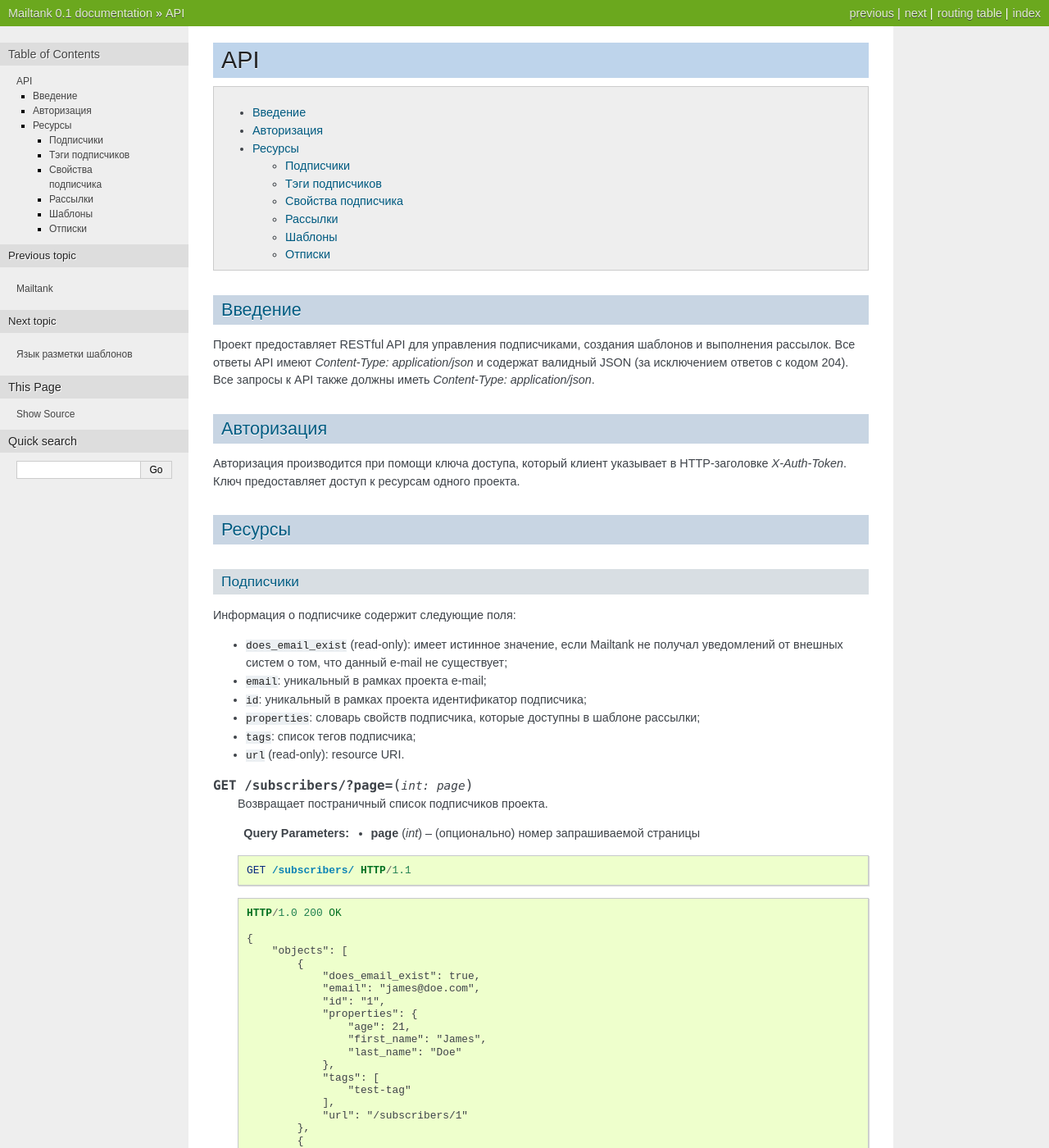
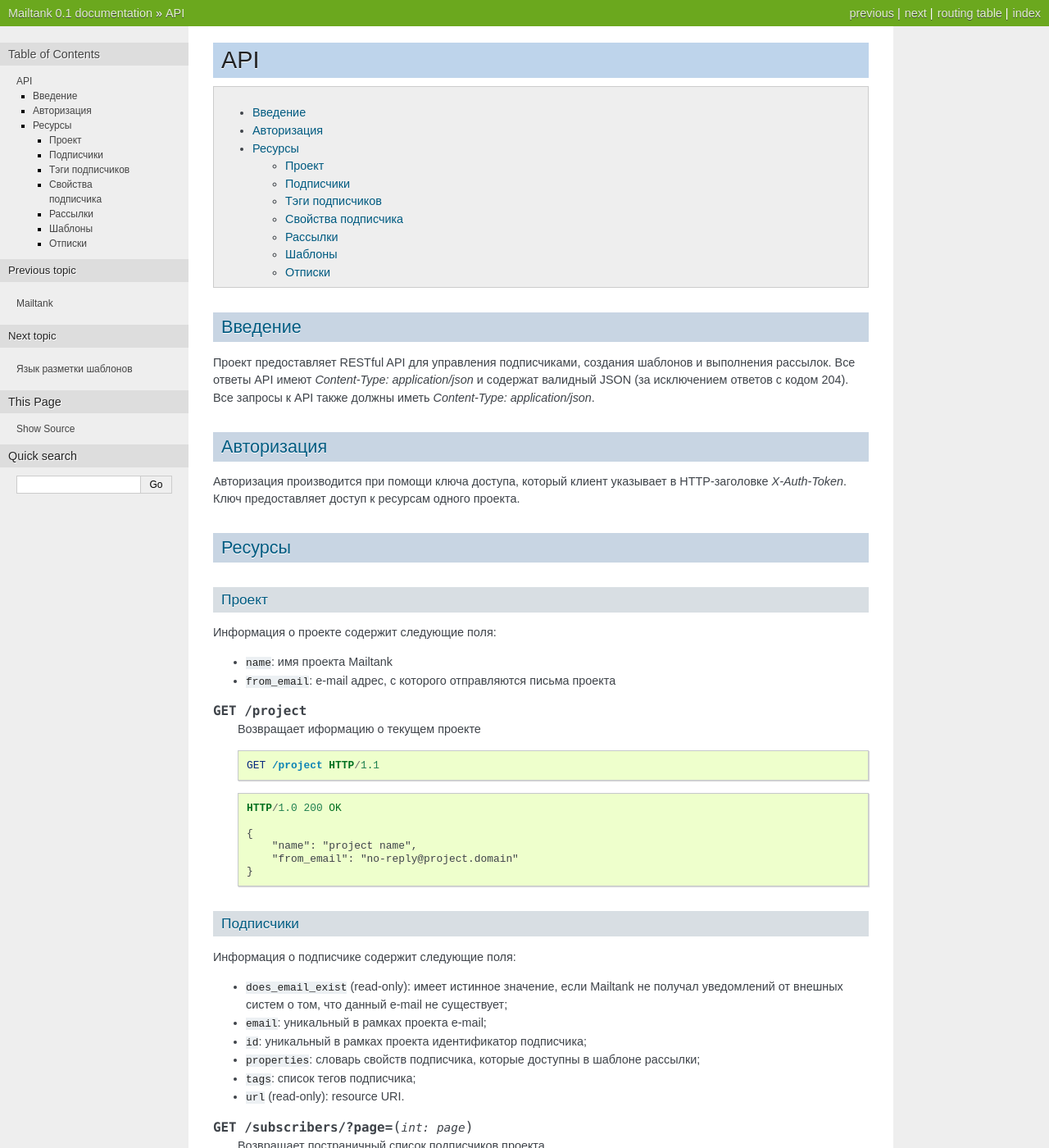
Before and after one commit to mailtank-ru/mailtank-docs, a Sphinx documentation site: the page built from source/api.rst, in a window 1280 px wide and 1400 px high. Shown: the whole window at 82% size. Built offline with Sphinx 7.4.7, drawn with Linux system fonts in a browser that asks for light colours.

Commit message:
describing /project api enpoint

```diff
--- a/source/api.rst
+++ b/source/api.rst
@@ -20,6 +20,31 @@ HTTP-заголовке `X-Auth-Token`.  Ключ предоставляет д
 
 Ресурсы
 -------
+Проект
+++++++++++++++++++++
+
+Информация о проекте содержит следующие поля:
+
+* ``name``: имя проекта Mailtank
+* ``from_email``: e-mail адрес, с которого отправляются письма проекта
+
+.. http:get:: /project
+
+    Возвращает иформацию о текущем проекте
+
+    .. sourcecode:: http
+
+        GET /project HTTP/1.1
+
+    .. sourcecode:: http
+
+        HTTP/1.0 200 OK
+
+        {
+            "name": "project name",
+            "from_email": "no-reply@project.domain"
+        }
+
 Подписчики
 ++++++++++
 
```
